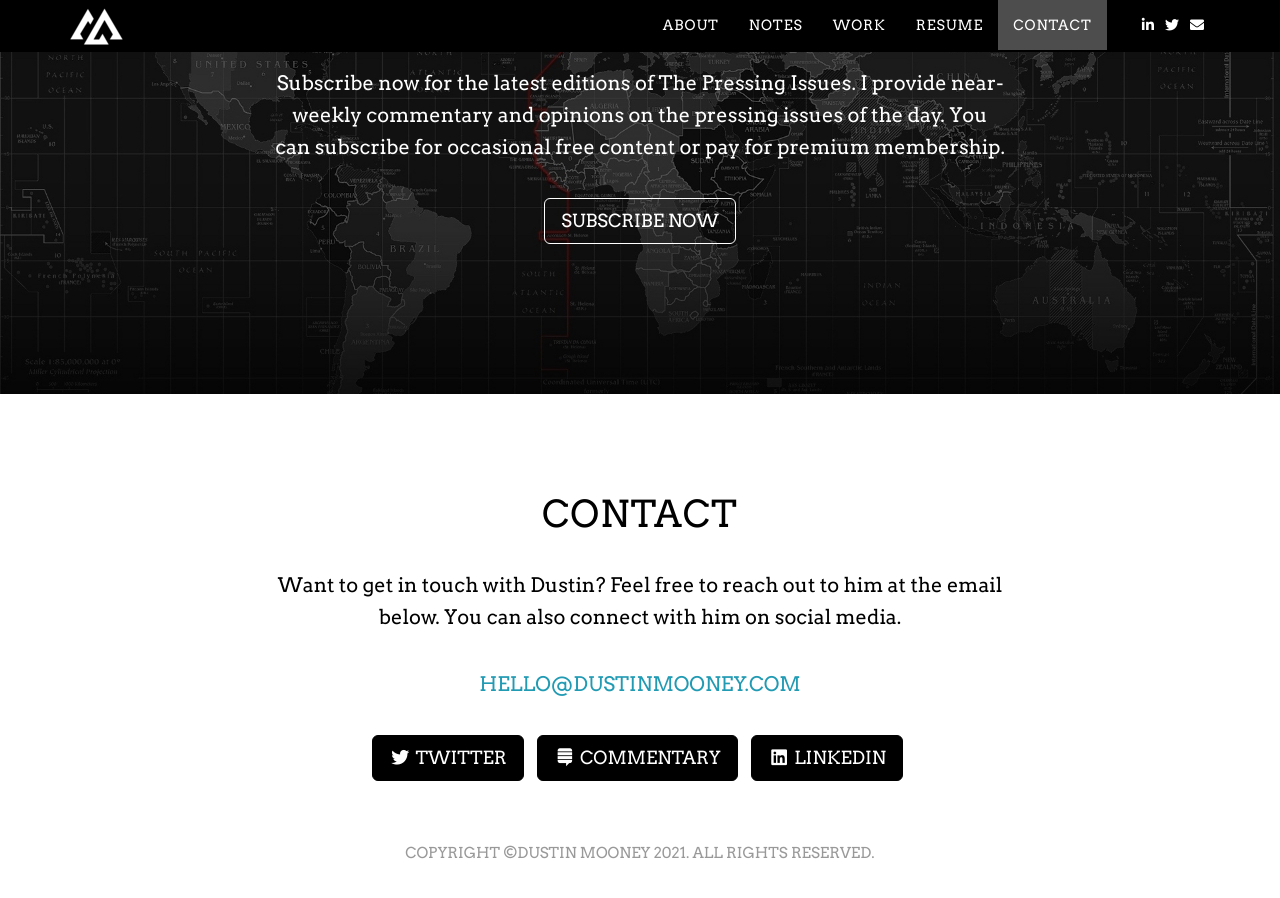
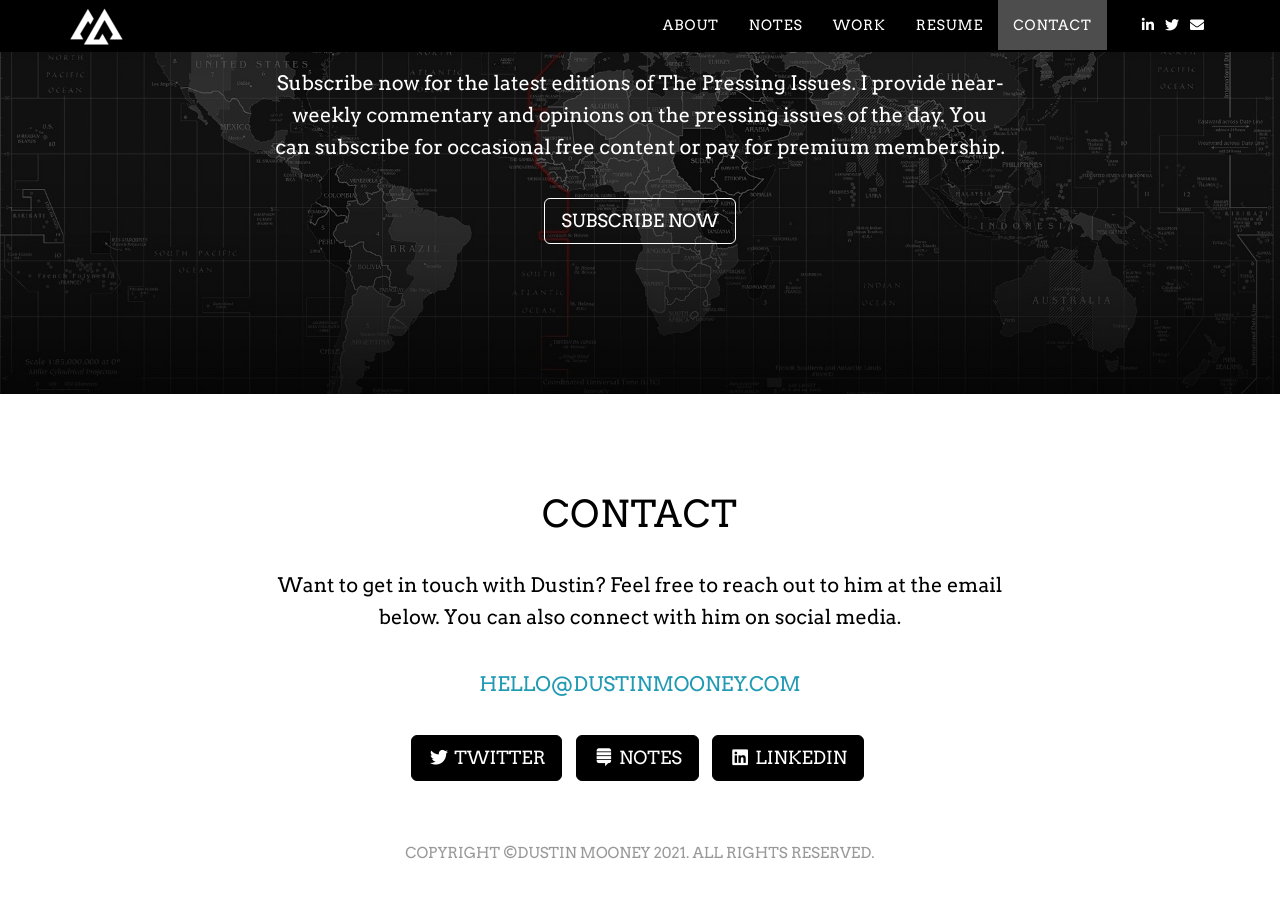
Before and after one commit to dustinwmooney/dustinmooney.website, a Jekyll site: the page built from index.html, in a window 1280 px wide and 900 px high, scrolled down 3583 px. Built offline with Jekyll 4.4.1, drawn with Linux system fonts in a browser that asks for light colours; nearby versions of some CDN libraries.

Commit message:
Update contact.html

```diff
--- a/_includes/contact.html
+++ b/_includes/contact.html
@@ -15,7 +15,7 @@
                     {% endif %}
                     {% if network.title == "stack-exchange" %}
 	                    <li>
-	                        <a href="https://notes.dustinmooney.com/" class="btn btn-dark btn-lg" rel="noopener" target="_blank"><i class="fab fa-{{ network.title }} fa-fw"></i> <span class="network-name">Commentary</span></a>
+	                        <a href="https://www.google.com" class="btn btn-dark btn-lg" rel="noopener" target="_blank"><i class="fab fa-{{ network.title }} fa-fw"></i> <span class="network-name">Notes</span></a>
 	                    </li>
                     {% endif %}
                     {% endfor %}
```
